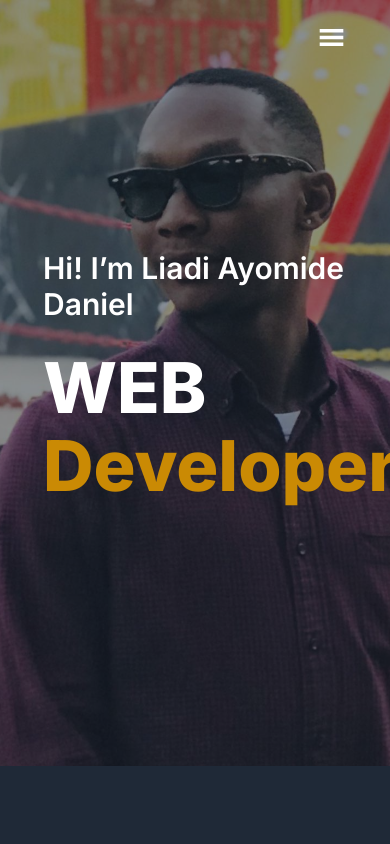
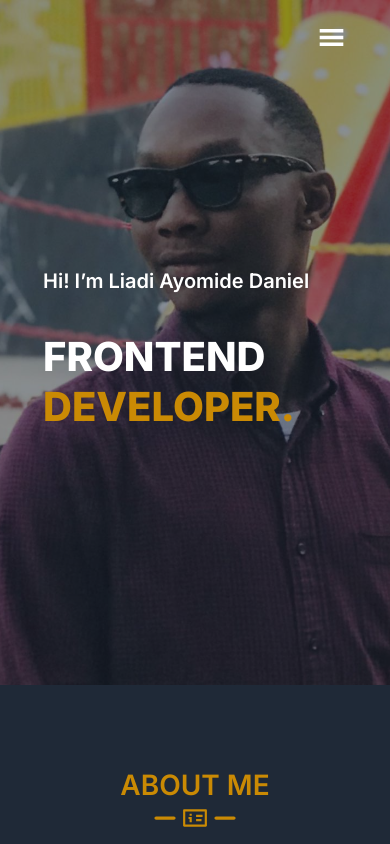
Before and after one commit to AYOMIDE-LIADI/Portfolio, a Next.js app: page / in a window 390 px wide. Built offline with nearby package versions, Linux system fonts and the light colour scheme.

Commit message:
reduced font

```diff
--- a/src/app/page.js
+++ b/src/app/page.js
@@ -285,9 +285,9 @@ function Login() {
         )}
       <div onClick={openMenuBar} className="lg:hidden z-50 fixed top-6 right-[45px] h-[100px] text-white hover:cursor-pointer"><GiHamburgerMenu size={27}/></div>
         <div id="Home" className="Home py-[250px] lg:px-[70px] md:px-[70px] px-[43px]">
-          <h1 className="text-3xl font-semibold ">Hi! I’m Liadi Ayomide Daniel</h1>
-          <p className="mt-4 text-[70px] font-extrabold mb-[-30px]">WEB</p>
-          <p className="text-[70px] font-extrabold text-yellow-600">Developer.</p>
+          <h1 className="lg:text-3xl md:text-3xl text-[20px] font-semibold  ">Hi! I’m Liadi Ayomide Daniel</h1>
+          <p className="mt-4 lg:text-[70px] md:text-[70px] text-[40px] font-extrabold lg:mb-[-30px] md:mb-[-30px] mb-[-15px]">FRONTEND</p>
+          <p className="lg:text-[70px] md:text-[70px] text-[40px] font-extrabold text-yellow-600">DEVELOPER.</p>
         </div>
         <div id="About" ref={aboutRef} className="About bg-gray-800 py-[80px] px-[60px]  overflow-hidden">
               <p className="text-yellow-600 flex justify-center font-semibold text-[28px]">ABOUT ME</p>
@@ -310,8 +310,8 @@ function Login() {
                   <motion.div className="text lg:w-[65%] md:w-[65%] w-full " variants={textVariants} initial="hidden" animate={isInView ? "visible" : "hidden"}>
                     <p className="font-medium lg:text-[20px] md:text-[13px] text-[18px]">Hi! I’m Liadi Ayomide Daniel</p>
                     <FaMinus className="text-yellow-600 text-[30px]"/>
-                    <p className="font-medium lg:text-[25px] md:text-[16px] text-[20px] mb-8">I'm a Web Developer based in Abuja, Nigeria.</p>
-                    <p className="text-gray-400 lg:text-[15px] md:text-[12px] text-[11px] lg:mb-4 mb-3">An innovative and detail-oriented Web Developer passionate about building dynamic, user-friendly,
+                    <p className="font-medium lg:text-[25px] md:text-[16px] text-[20px] mb-8">I'm a Frontend Developer based in Abuja, Nigeria.</p>
+                    <p className="text-gray-400 lg:text-[15px] md:text-[12px] text-[11px] lg:mb-4 mb-3">An innovative and detail-oriented Frontend Developer passionate about building dynamic, user-friendly,
                       and visually appealing web experiences.</p>
                       <p className="text-gray-400 lg:text-[15px] md:text-[12px] text-[11px]">Proficient in modern web technologies, front-end frameworks,
                       and responsive design principles. Skilled in problem-solving and optimizing performance to deliver
@@ -383,7 +383,7 @@ function Login() {
                     <div className="border-2 border-gray-700  lg:p-[20px] md:p-[20px] p-[31px] lg:pb-[20px] md:pb-[20px] pb-[38px] relative">
                         <p className="lg:text-[15px] md:text-[15px] text-[12px] mb-[20px]">2023 - 2025</p>
                         <p className="text-yellow-600 lg:text-[17px] md:text-[17px] text-[10px] mb-1">Rework, Abuja Nigeria </p>
-                        <p className="lg:text-[13px] md:text-[13px] text-[10px]">Web Developer</p>
+                        <p className="lg:text-[13px] md:text-[13px] text-[10px]">Frontend Developer</p>
                         <PiBriefcaseBold className="text-gray-600 absolute lg:right-3 md:right-3 lg:top-4 md:top-4 right-3 top-7 lg:text-[30px] md:text-[30px] text-[20px]"/>
                     </div>
                 </motion.div>
@@ -420,15 +420,8 @@ function Login() {
               </div>
               <div className="grid lg:grid-cols-4 md:grid-cols-2 grid-cols-1  gap-6 mt-[60px]  lg:px-0 md:px-0 px-[75px]">
                   <div className="box lg:h-[350px] md:h-[350px] h-[150px] lg:w-[350px] md:w-[350px] w-[150px] border border-gray-600 justify-center align-middle relative group overflow-hidden">
-                      {/* <Image
-                        src="/cinco-logo.png"
-                        alt="Cinco Image"
-                        width={350}
-                        height={350}
-                        className="absolute transform scale-100 transition-all duration-[5000ms] ease-in-out group-hover:scale-110 "
-                      /> */}
 
-                      <iframe src="https://cincocinema.onrender.com" className="w-[350px] h-[350px]"/>
+                    <iframe src="https://cincocinema.onrender.com" className="w-[350px] h-[350px]"/>
 
 
 
```
